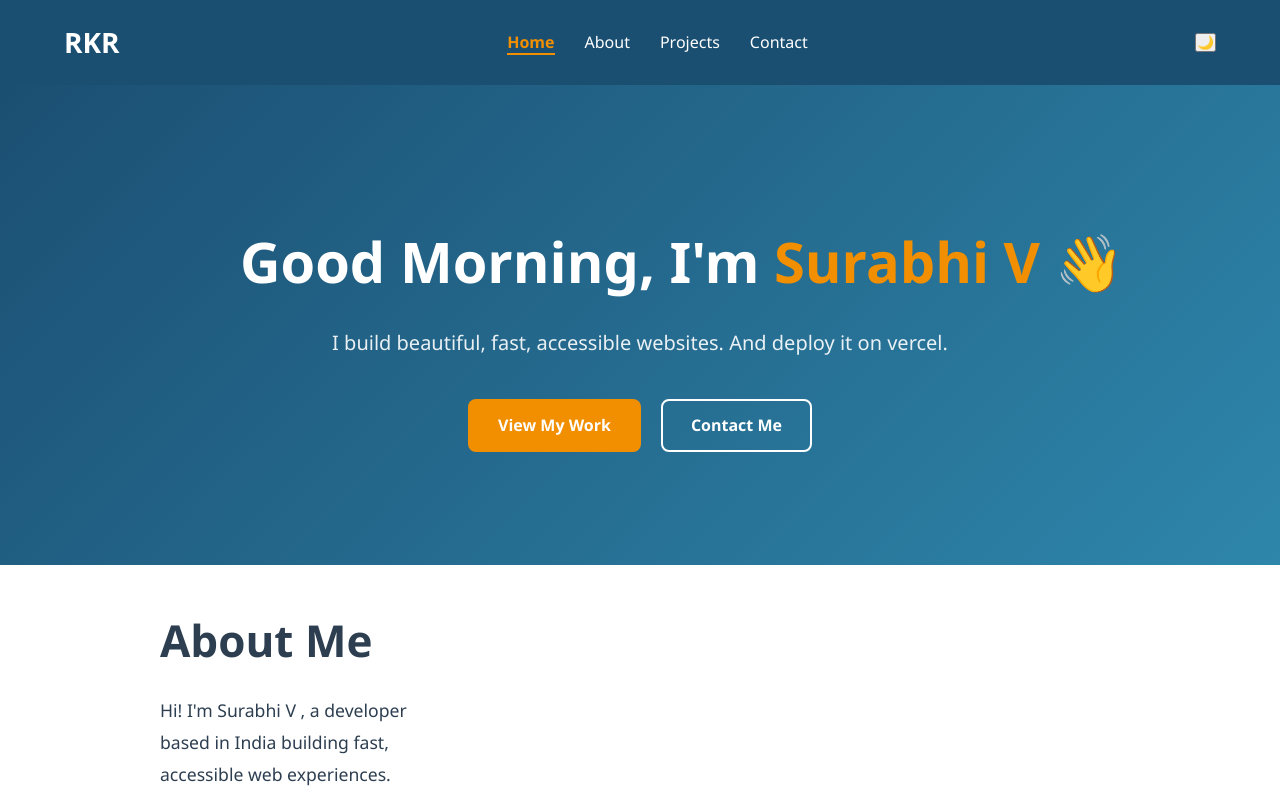
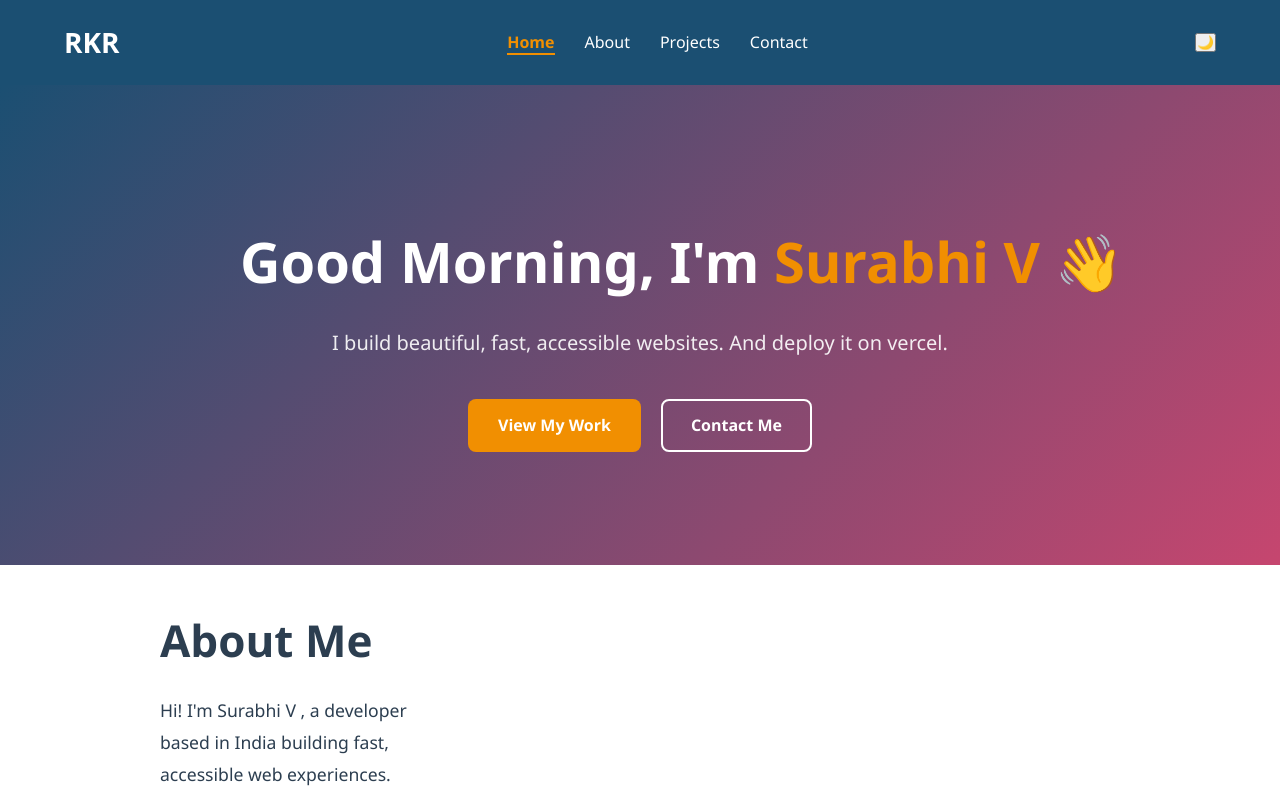
Before and after one commit to surabhiv6/my-protfolio, a React (Vite) app: page / in a window 1280 px wide. Shown: the top 800 px of the page. Built offline with nearby package versions, Linux system fonts and the light colour scheme.

Commit message:
minor changes

```diff
--- a/src/components/Hero/Hero.css
+++ b/src/components/Hero/Hero.css
@@ -2,7 +2,7 @@
 .hero-section {
   margin-top: 0;
   text-align: center;
-  background: linear-gradient(135deg, var(--primary), #2E86AB);
+  background: linear-gradient(135deg, var(--primary), #c6466f);
   color: var(--white);
   padding: 100px 5% 80px;
 
```
